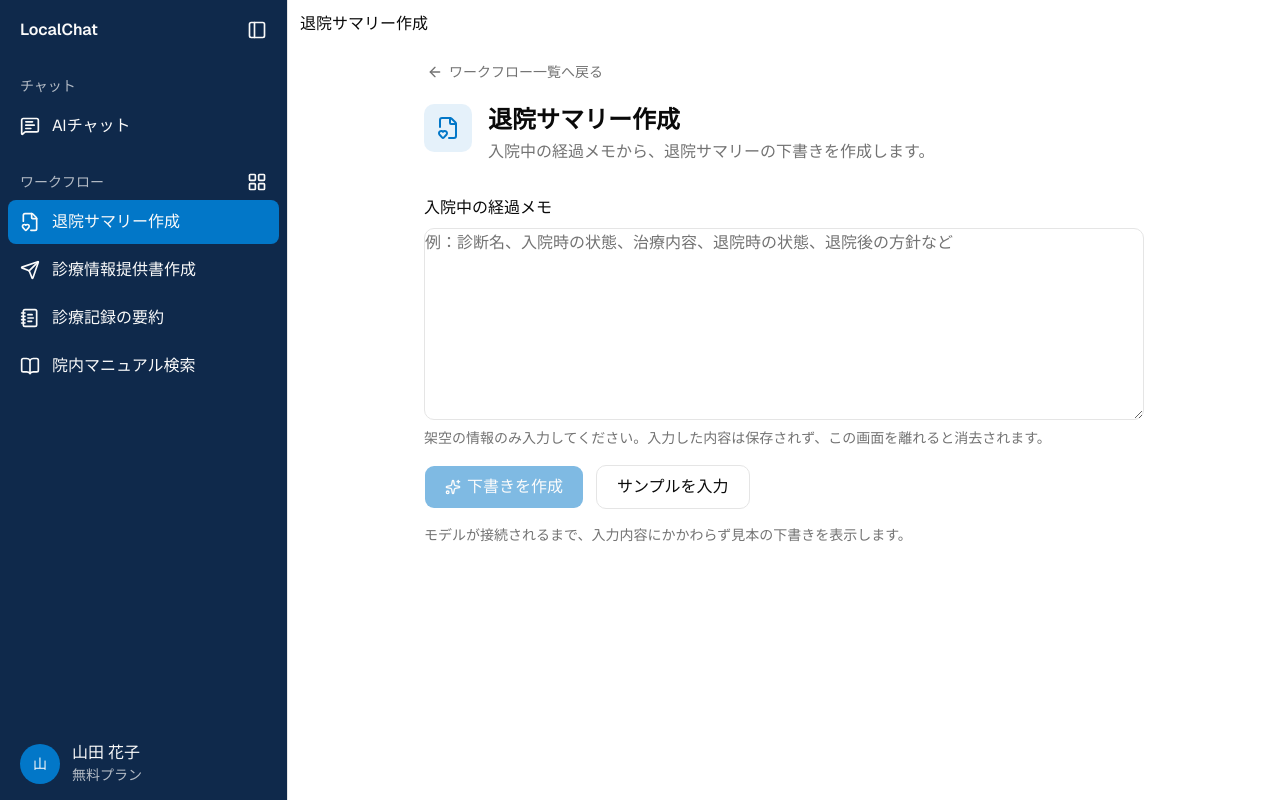
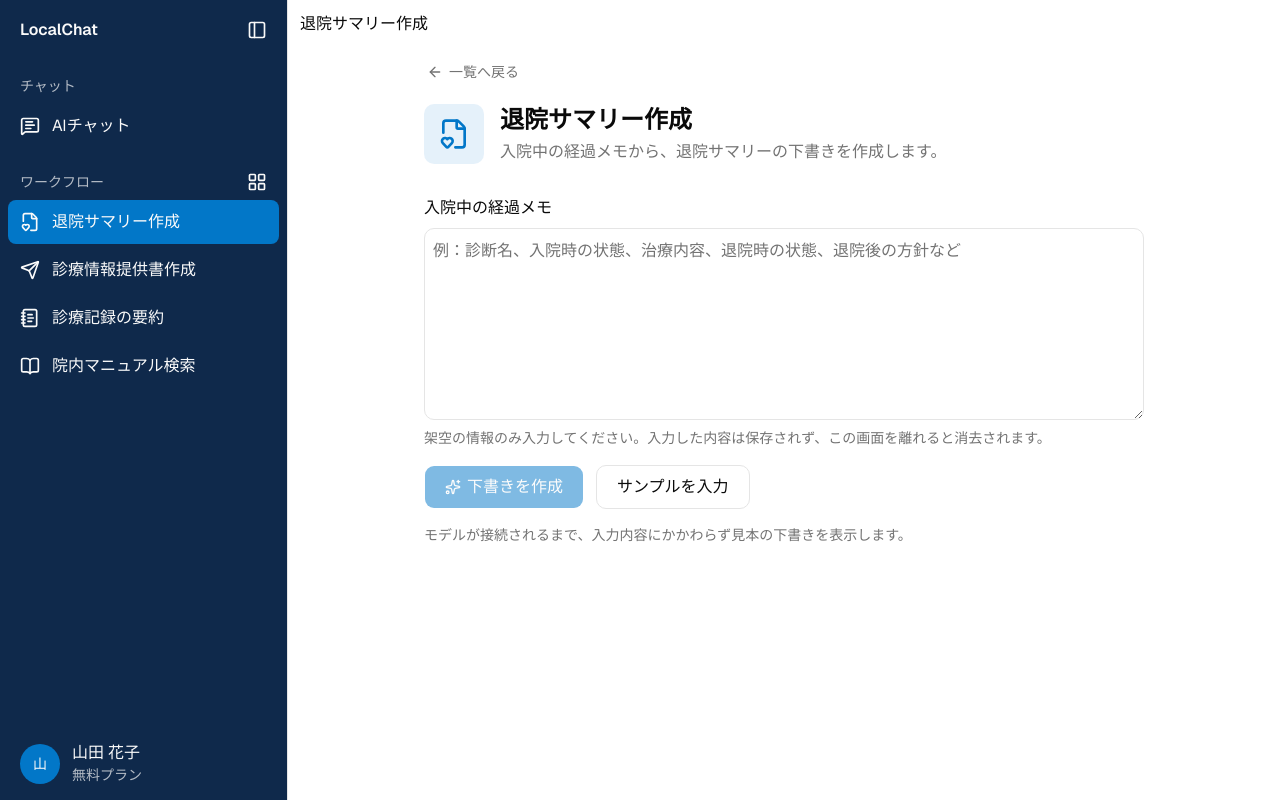
Before and after one commit to 18gen/local-chat, a Next.js app in the folder frontend/: page /workflows/discharge-summary in a window 1280 px wide. Built offline with nearby package versions, Linux system fonts and the light colour scheme.

Commit message:
style(frontend): adjust workflow and input styling
Larger workflow icon on the detail page, a shorter back link label,
padding in the workflow input, and no focus ring on textareas.

```diff
--- a/frontend/src/app/(app)/workflows/[workflowId]/page.tsx
+++ b/frontend/src/app/(app)/workflows/[workflowId]/page.tsx
@@ -54,8 +54,8 @@ async function WorkflowDetails({
   return (
     <>
       <div className="mt-4 flex items-start gap-4">
-        <span className="flex size-12 shrink-0 items-center justify-center rounded-lg bg-primary/10 text-primary">
-          <Icon className="size-6" aria-hidden />
+        <span className="flex size-15 shrink-0 items-center justify-center rounded-lg bg-primary/10 text-primary">
+          <Icon className="size-8" aria-hidden />
         </span>
         <div>
           <h1 className="text-2xl font-semibold">{text.title}</h1>
--- a/frontend/src/components/ui/textarea.tsx
+++ b/frontend/src/components/ui/textarea.tsx
@@ -6,7 +6,7 @@ function Textarea({ className, ...props }: React.ComponentProps<"textarea">) {
     <textarea
       data-slot="textarea"
       className={cn(
-        "flex field-sizing-content w-full rounded-lg border border-input bg-transparent transition-colors outline-none placeholder:text-muted-foreground focus-visible:border-ring focus-visible:ring-3 focus-visible:ring-ring/50 disabled:cursor-not-allowed disabled:bg-input/50 disabled:opacity-50 aria-invalid:border-destructive aria-invalid:ring-3 aria-invalid:ring-destructive/20 dark:bg-input/30 dark:disabled:bg-input/80 dark:aria-invalid:border-destructive/50 dark:aria-invalid:ring-destructive/40",
+        "flex field-sizing-content w-full rounded-lg border border-input bg-transparent transition-colors outline-none placeholder:text-muted-foreground disabled:cursor-not-allowed disabled:bg-input/50 disabled:opacity-50 aria-invalid:border-destructive aria-invalid:ring-3 aria-invalid:ring-destructive/20 dark:bg-input/30 dark:disabled:bg-input/80 dark:aria-invalid:border-destructive/50 dark:aria-invalid:ring-destructive/40",
         className
       )}
       {...props}
--- a/frontend/src/features/chat/components/composer.tsx
+++ b/frontend/src/features/chat/components/composer.tsx
@@ -52,7 +52,7 @@ export function Composer({ onSend, disabled = false }: ComposerProps) {
         aria-label={t.composer.label}
         rows={1}
         autoFocus
-        className="max-h-52 leading-7 py-1 pl-3 resize-none border-0 bg-transparent shadow-none focus-visible:ring-0"
+        className="max-h-52 leading-7 py-1 pl-3 resize-none border-0 bg-transparent shadow-none"
       />
       <Button
         type="submit"
--- a/frontend/src/features/workflow/components/draft-workflow.tsx
+++ b/frontend/src/features/workflow/components/draft-workflow.tsx
@@ -102,7 +102,7 @@ export function DraftWorkflow({ workflowId }: { workflowId: DraftWorkflowId }) {
             onChange={(event) => setInput(event.target.value)}
             placeholder={text.inputPlaceholder}
             disabled={generating || draft !== null}
-            className="min-h-48 text-base leading-7"
+            className="min-h-48 text-base leading-7 p-2"
           />
           <FieldDescription>{t.workflow.inputDescription}</FieldDescription>
         </Field>
--- a/frontend/src/locales/ja.ts
+++ b/frontend/src/locales/ja.ts
@@ -61,7 +61,7 @@ export const ja = {
     comingSoonTitle: "このワークフローは準備中です",
     comingSoonDescription:
       "公開までしばらくお待ちください。ほかのワークフローは一覧から利用できます。",
-    backToList: "ワークフロー一覧へ戻る",
+    backToList: "一覧へ戻る",
     inputDescription:
       "架空の情報のみ入力してください。入力した内容は保存されず、この画面を離れると消去されます。",
     fillSample: "サンプルを入力",
```
